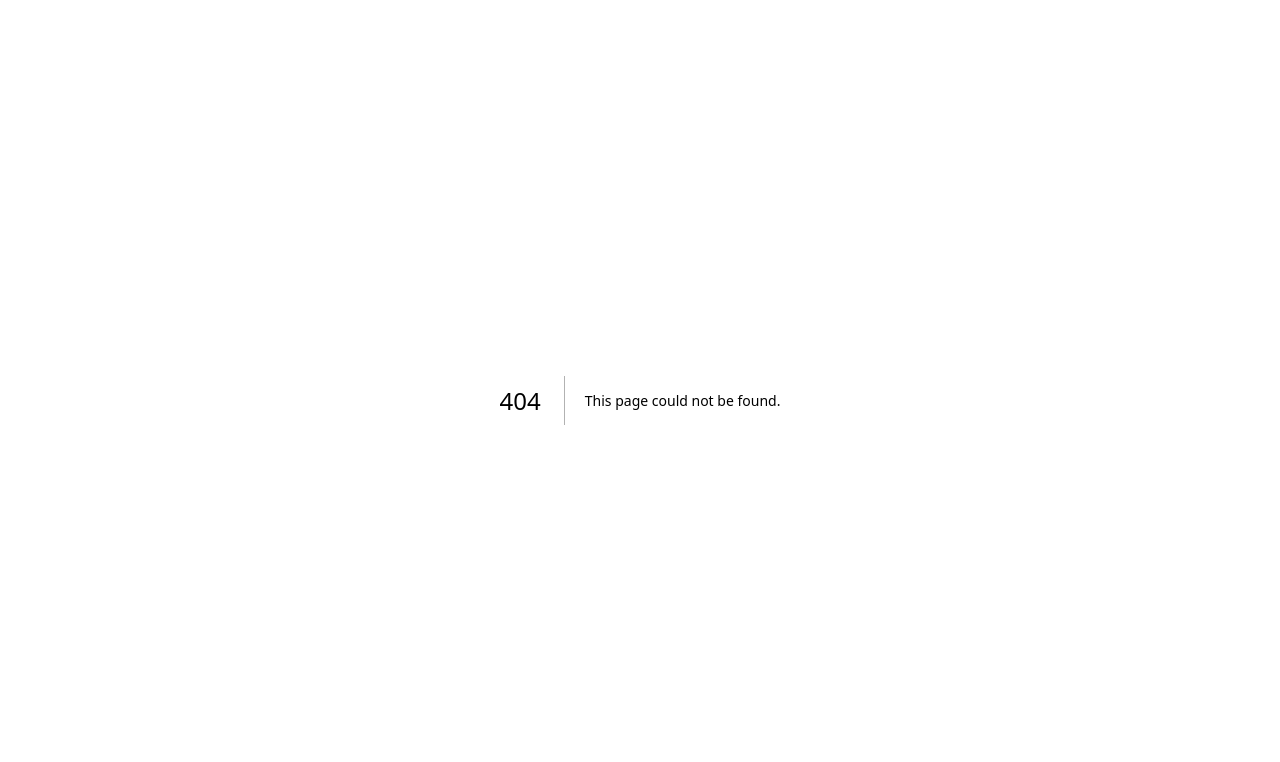
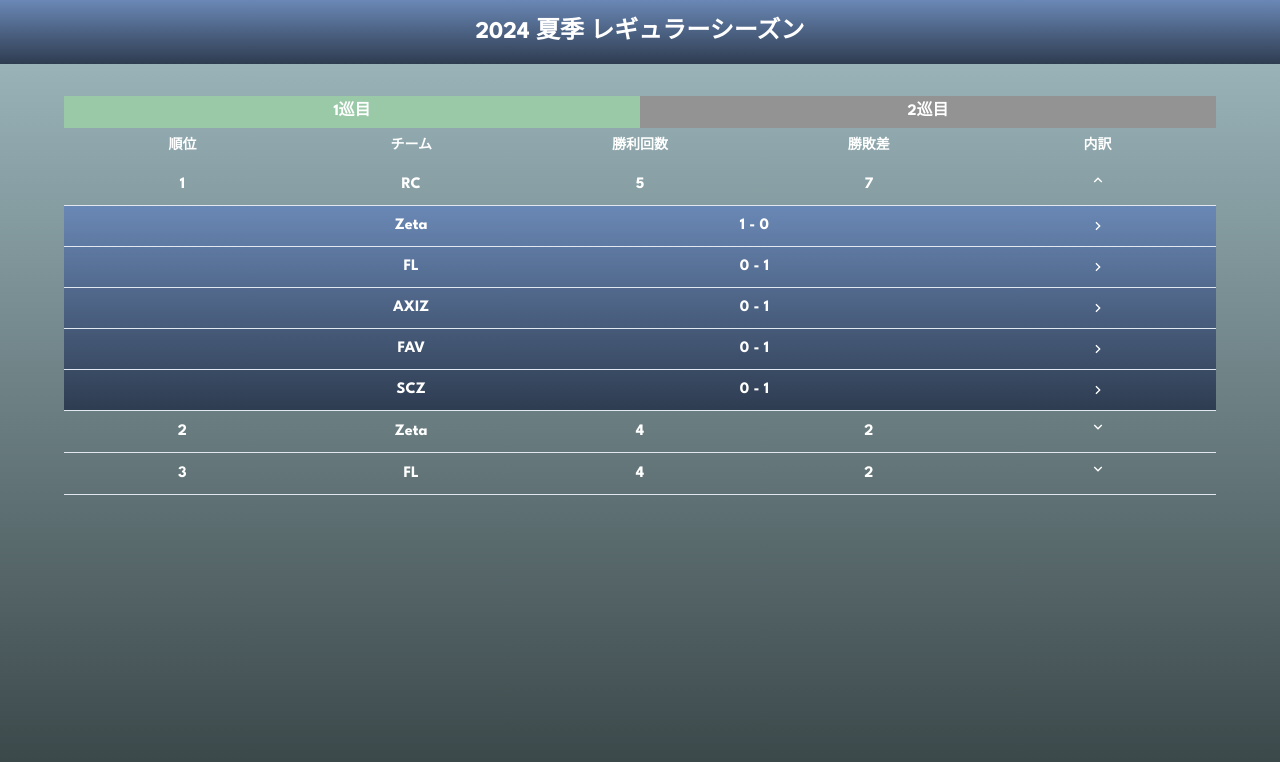
Before and after one commit to benono/idv-fun-front, a Next.js app: page /league/1 in a window 1280 px wide. Before the commit this address had no page. Shown: the top 762 px of the page. Built offline with nearby package versions, Linux system fonts and the light colour scheme.

Commit message:
add: league [id] page

```diff
--- /dev/null
+++ b/app/league/[id]/page.tsx
@@ -0,0 +1,241 @@
+"use client";
+import { useState, useEffect, useRef } from "react";
+import {
+  RiArrowRightSLine,
+  RiArrowUpSLine,
+  RiArrowDownSLine,
+} from "react-icons/ri";
+
+export default function LeaguePage({
+  params: { id },
+}: {
+  params: { id: string };
+}) {
+  const [expandedTeam, setExpandedTeam] = useState<number | null>(1);
+  //   const [expandedHeight, setExpandedHeight] = useState(0);
+  //   const contentRef = useRef<HTMLDivElement>(null);
+  // 変更: 個別の高さを保存するためのオブジェクトを使用
+  const [expandedHeights, setExpandedHeights] = useState<{
+    [key: number]: number;
+  }>({});
+  // 変更: 複数のrefを保持するためのオブジェクトを使用
+  const contentRefs = useRef<{ [key: number]: HTMLDivElement | null }>({});
+
+  const fetchLeagueData = (leagueId: string) => {
+    return [
+      {
+        id: 1,
+        name: "RC",
+        wins: 5,
+        pointDifference: 7,
+        games: [
+          {
+            id: 1,
+            opponent: "Zeta",
+            wins: 1,
+            loses: 0,
+          },
+          {
+            id: 2,
+            opponent: "FL",
+            wins: 0,
+            loses: 1,
+          },
+          {
+            id: 3,
+            opponent: "AXIZ",
+            wins: 0,
+            loses: 1,
+          },
+          {
+            id: 4,
+            opponent: "FAV",
+            wins: 0,
+            loses: 1,
+          },
+          {
+            id: 5,
+            opponent: "SCZ",
+            wins: 0,
+            loses: 1,
+          },
+        ],
+      },
+      {
+        id: 2,
+        name: "Zeta",
+        wins: 4,
+        pointDifference: 2,
+        games: [
+          {
+            id: 1,
+            opponent: "RC",
+            wins: 2,
+            loses: 0,
+          },
+          {
+            id: 2,
+            opponent: "FL",
+            wins: 0,
+            loses: 1,
+          },
+          {
+            id: 3,
+            opponent: "AXIZ",
+            wins: 0,
+            loses: 1,
+          },
+          {
+            id: 4,
+            opponent: "FAV",
+            wins: 0,
+            loses: 1,
+          },
+          {
+            id: 5,
+            opponent: "SCZ",
+            wins: 0,
+            loses: 1,
+          },
+        ],
+      },
+      {
+        id: 3,
+        name: "FL",
+        wins: 4,
+        pointDifference: 2,
+        games: [
+          {
+            id: 1,
+            opponent: "RC",
+            wins: 2,
+            loses: 0,
+          },
+          {
+            id: 2,
+            opponent: "FL",
+            wins: 0,
+            loses: 1,
+          },
+          {
+            id: 3,
+            opponent: "AXIZ",
+            wins: 0,
+            loses: 1,
+          },
+          {
+            id: 4,
+            opponent: "FAV",
+            wins: 0,
+            loses: 1,
+          },
+          {
+            id: 5,
+            opponent: "SCZ",
+            wins: 0,
+            loses: 1,
+          },
+        ],
+      },
+    ];
+  };
+  //   useEffect(() => {
+  //     if (contentRef.current) {
+  //       console.log(contentRef.current.scrollHeight);
+  //       setExpandedHeight(contentRef.current.scrollHeight);
+  //     }
+  //   }, [expandedTeam]);
+  useEffect(() => {
+    leagueData.forEach((data) => {
+      if (contentRefs.current[data.id]) {
+        setExpandedHeights((prev) => ({
+          ...prev,
+          [data.id]: contentRefs.current[data.id]?.scrollHeight || 0,
+        }));
+      }
+    });
+  }, []);
+
+  const toggleExpand = (teamId: number) => {
+    setExpandedTeam(expandedTeam === teamId ? null : teamId);
+  };
+  const leagueData = fetchLeagueData(id);
+  return (
+    <>
+      <div className="gradient-bg-3 text-white text-center text-2xl font-bold  px-3 py-4 mb-8">
+        2024 夏季 レギュラーシーズン
+      </div>
+      <div className="w-[90%] mx-auto">
+        <div className="grid w-full grid-cols-2 place-items-center">
+          <div className="text-white text-center font-bold bg-[#9AC9A7] w-full p-1">
+            1巡目
+          </div>
+          <div className="text-white text-center font-bold bg-[#939393] w-full p-1">
+            2巡目
+          </div>
+        </div>
+        <div className="w-full text-white font-bold">
+          <div className="grid grid-cols-5 gap-2 p-2 font-bold text-sm place-items-center">
+            <div>順位</div>
+            <div>チーム</div>
+            <div>勝利回数</div>
+            <div>勝敗差</div>
+            <div>内訳</div>
+          </div>
+          {leagueData.map((data) => (
+            <div key={data.id}>
+              <div className="grid grid-cols-5 gap-2 p-2 border-b place-items-center">
+                <div>{data.id}</div>
+                <div>{data.name}</div>
+                <div>{data.wins}</div>
+                <div>{data.pointDifference}</div>
+                <div>
+                  <button onClick={() => toggleExpand(data.id)}>
+                    {expandedTeam === data.id ? (
+                      <RiArrowUpSLine />
+                    ) : (
+                      <RiArrowDownSLine />
+                    )}
+                  </button>
+                </div>
+              </div>
+              <div
+                className={`overflow-hidden transition-all duration-300 ease-in-out`}
+                style={{
+                  maxHeight:
+                    expandedTeam === data.id
+                      ? `${expandedHeights[data.id] || 0}px`
+                      : "0px",
+                }}
+              >
+                <div
+                  ref={(el) => {
+                    contentRefs.current[data.id] = el;
+                  }}
+                  className="gradient-bg-3"
+                >
+                  {data.games &&
+                    data.games.map((game) => (
+                      <div
+                        className="grid grid-cols-5 gap-2 p-2 place-items-center border-b"
+                        key={game.id}
+                      >
+                        <div></div>
+                        <div className="">{game.opponent}</div>
+                        <div className="col-span-2 text-center">
+                          {game.wins} - {game.loses}
+                        </div>
+                        <div>
+                          <RiArrowRightSLine />
+                        </div>
+                      </div>
+                    ))}
+                </div>
+              </div>
+            </div>
+          ))}
+        </div>
+      </div>
+    </>
+  );
+}
```
